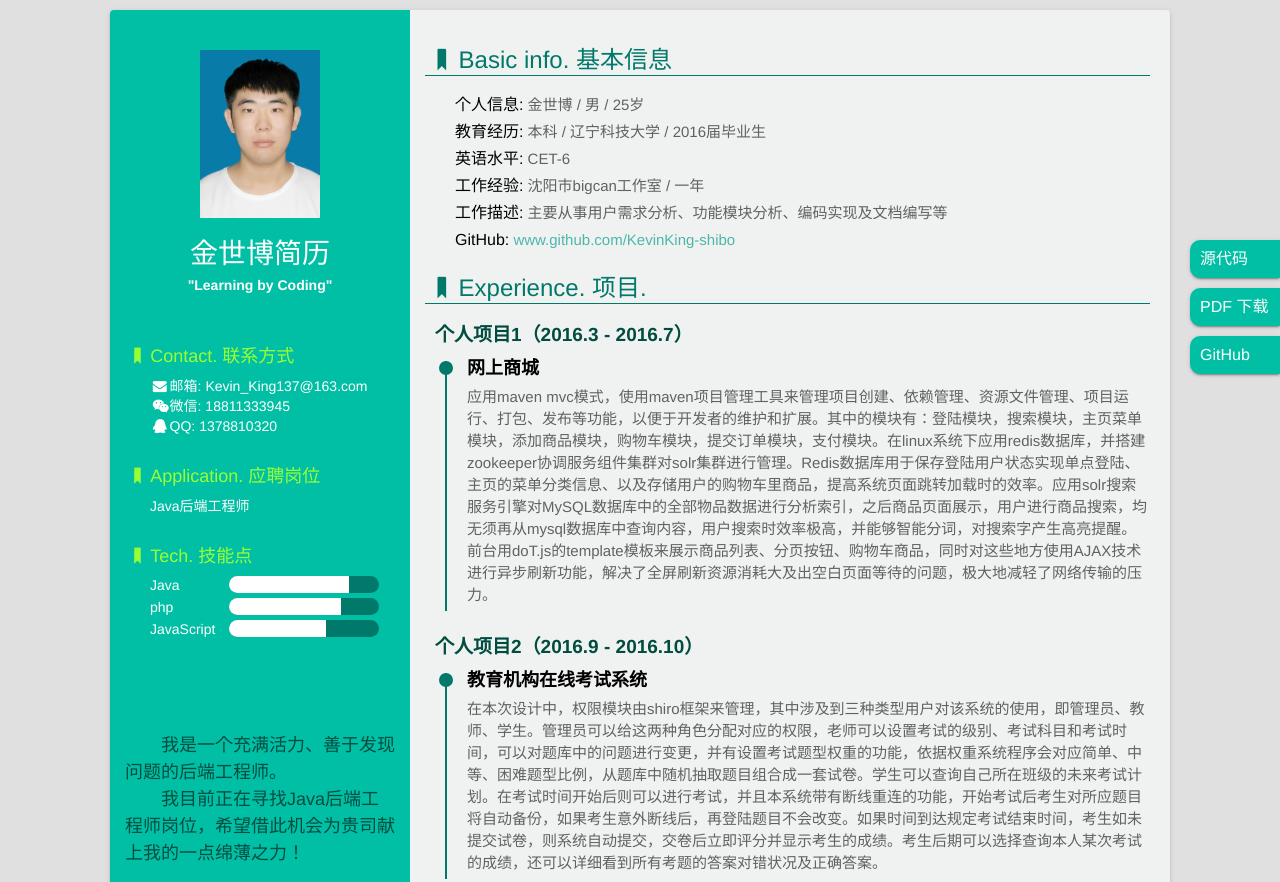
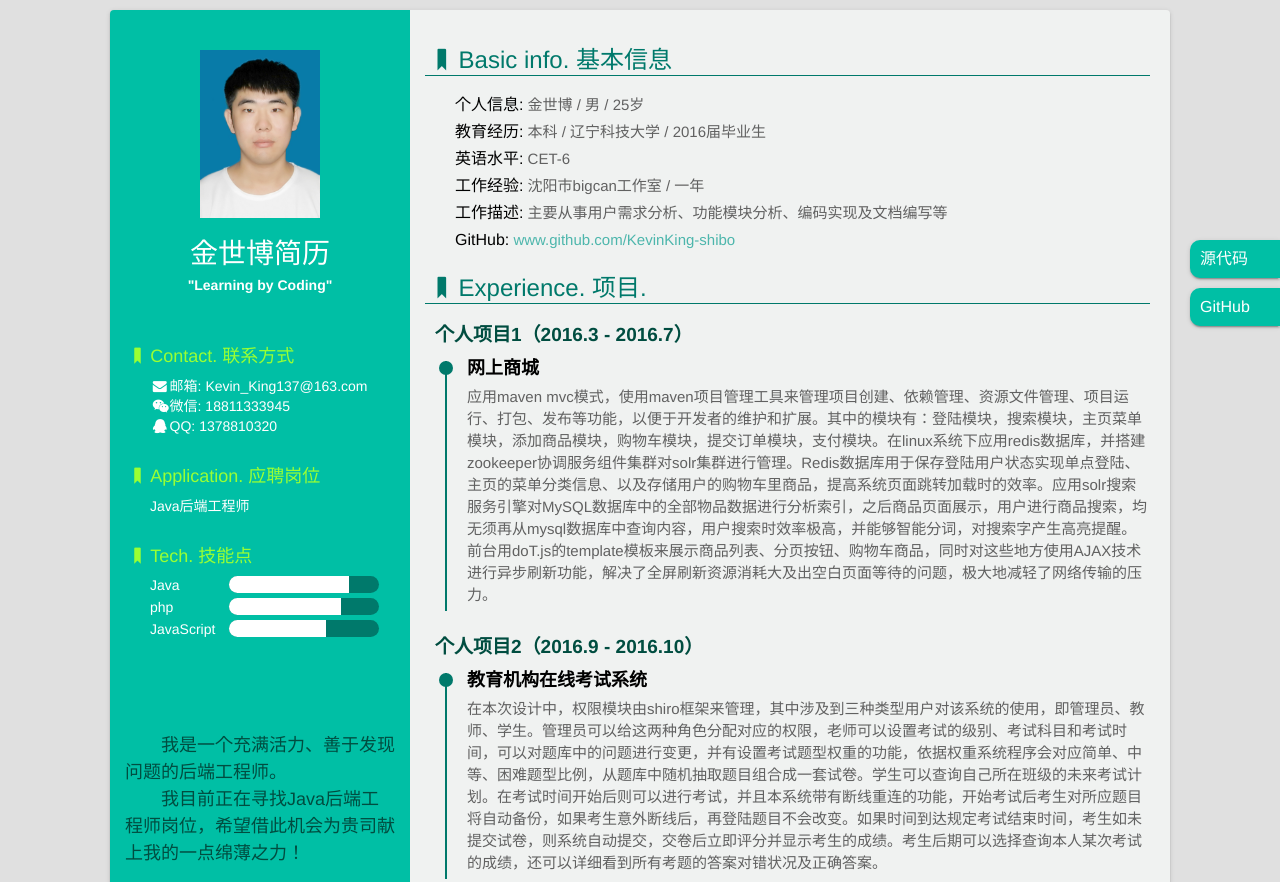
Before and after one commit to KevinKing-shibo/KevinKing-shibo.github.io, a website: page index.html in a window 1280 px wide. Shown: the top 882 px of the page. Drawn offline with Linux system fonts and the light colour scheme.

Commit message:
Update index.html

```diff
--- a/index.html
+++ b/index.html
@@ -25,9 +25,7 @@
             <li>
                 <a href="https://github.com/KevinKing-shibo/KevinKing-shibo.github.io" target="_blank">源代码</a>
             </li>
-            <li>
-                <a href="金世博的简历A3.pdf" target="_blank">PDF 下载</a>
-            </li>
+
             <li>
                 <a href="https://github.com/KevinKing-shibo" target="_blank">GitHub</a>
             </li>
```
